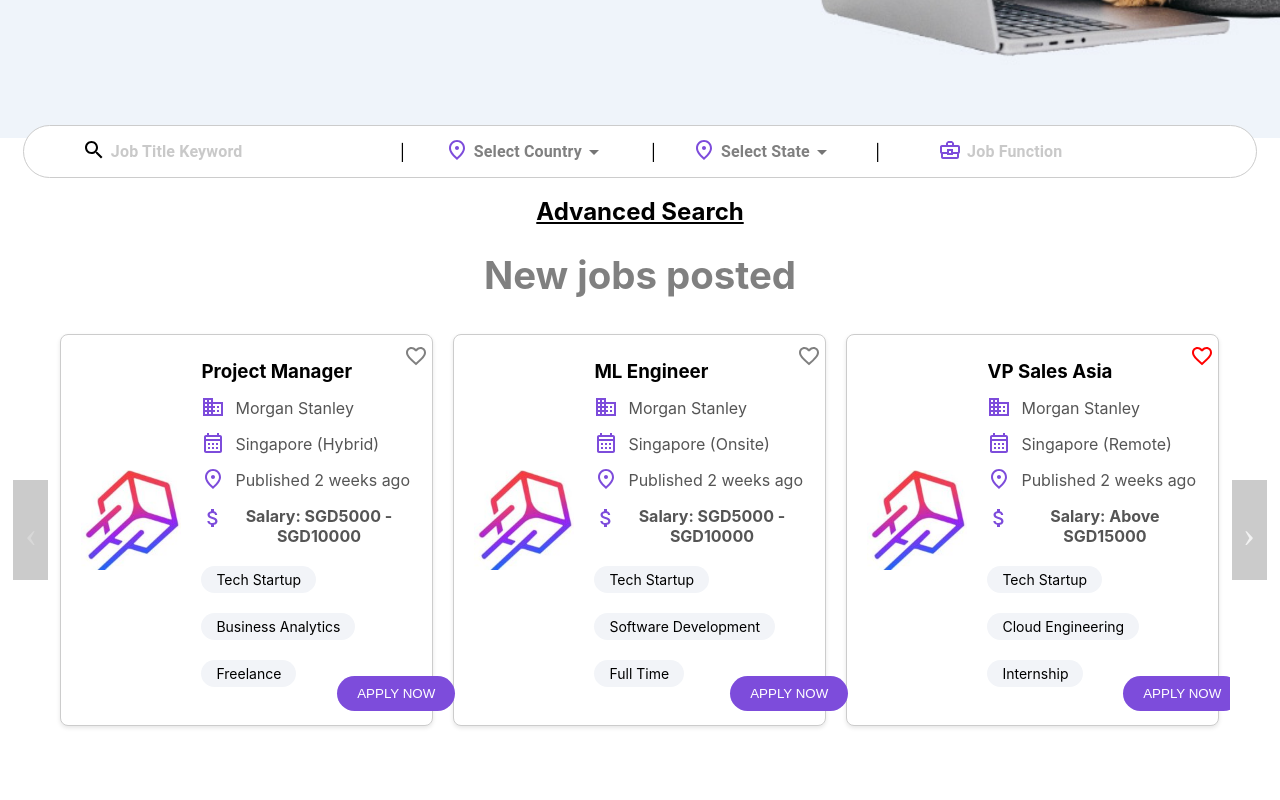
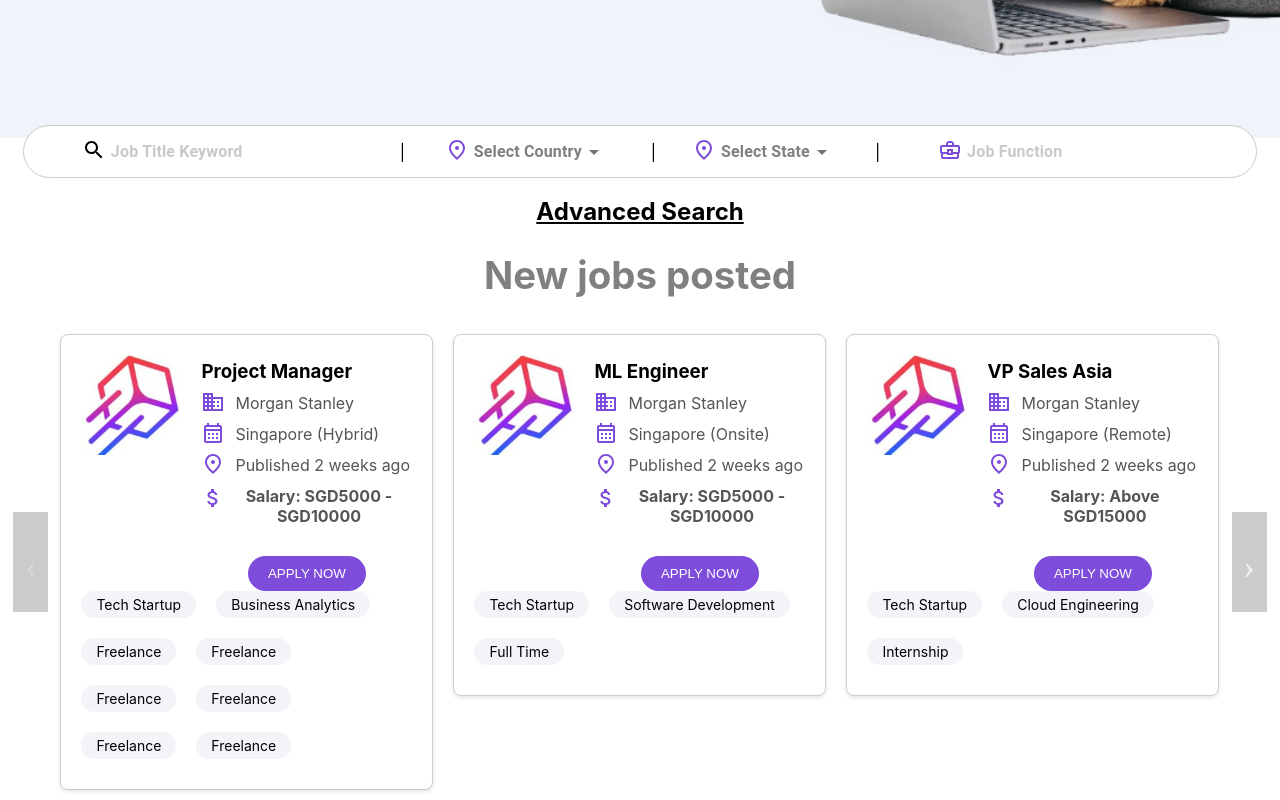
Before and after one commit to sonjaie/springcube, a React (Create React App) app: page / in a window 1280 px wide. Shown: the part 662-1462 px from the top of the page. Before the commit the page ends 1398 px from the top, so only its background shows below. Built offline with nearby package versions, Linux system fonts and the light colour scheme.

Commit message:
update for job listing css

```diff
--- a/src/assets/dummy-data/jobsData.js
+++ b/src/assets/dummy-data/jobsData.js
@@ -7,7 +7,7 @@
       workType: 'Hybrid',
       publishedDate: '2 weeks ago',
       salary: 'SGD5000 - SGD10000',
-      tags: ['Tech Startup', 'Business Analytics', 'Freelance'],
+      tags: ['Tech Startup', 'Business Analytics', 'Freelance', 'Freelance','Freelance','Freelance','Freelance','Freelance'],
       favorited: false
     },
     {
--- a/src/components/jobs-listing/index.js
+++ b/src/components/jobs-listing/index.js
@@ -10,33 +10,31 @@
 import FavoriteBorderIcon from '@mui/icons-material/FavoriteBorder';
 import './style.css';
 
-const JobListing = ({ jobs, onClick, isFavorited }) => {
+const JobListing = ({ job, onFavoriteClick, isFavorited }) => {
 
   return (
+    <>
     <div className="job-listing">
-      <button className="favorite-button" onClick={onClick}>
-        <span className="material-icons">
-          {isFavorited ? <FavoriteBorderIcon style={{ color: 'red' }} /> : <FavoriteBorderIcon />}
-        </span>
-      </button>
+      <div className="flex-container">
         <div className="job-image-container">
           <img src={rocketLogo} alt="Job Icon" />
         </div>
         <div className="job-details-container">
-        <h3>{jobs?.title}</h3>
-        <p><span className="icon company-icon"><BusinessOutlinedIcon /></span>{jobs?.company}</p>
-        <p><span className="icon location-icon"><CalendarMonthOutlinedIcon /></span>{jobs?.location} ({jobs?.workType})</p>
-        <p><span className="icon time-icon"><PlaceOutlinedIcon /></span>Published {jobs?.publishedDate}</p>
-        <p><AttachMoneyOutlinedIcon /><strong>Salary: {jobs?.salary}</strong></p>
-        <div className="job-tags">
-          {jobs?.tags?.map(tag => <span key={tag} className="tag">{tag}</span>)}
-        </div>
-
+          <h3>{job?.title}</h3>
+          <p><span className="icon company-icon"><BusinessOutlinedIcon /></span>{job?.company}</p>
+          <p><span className="icon location-icon"><CalendarMonthOutlinedIcon /></span>{job?.location} ({job?.workType})</p>
+          <p><span className="icon time-icon"><PlaceOutlinedIcon /></span>Published {job?.publishedDate}</p>
+          <p><AttachMoneyOutlinedIcon /><strong>Salary: {job?.salary}</strong></p>
           <button className="apply-button">
             Apply Now
           </button>
         </div>
       </div>
+      <div className="job-tags">
+        {job?.tags?.map(tag => <span key={tag} className="tag">{tag}</span>)}
+      </div>
+    </div>
+    </>
   );
 };
 
@@ -65,6 +63,9 @@
   const [favoritedJobs, setFavoritedJobs] = useState(
     jobs.reduce((acc, job) => ({ ...acc, [job.id]: job.favorited }), {})
   );
+
+  const screenWidth = window.innerWidth;
+  console.log("screenWidth", screenWidth)
 
   const toggleFavorite = (jobId) => {
     setFavoritedJobs((prevFavoritedJobs) => ({
@@ -108,7 +109,7 @@
       <Slider {...settings}>
         {jobs?.map(job => (
           <div key={job.id}>
-            <JobListing jobs={job} onClick={() => toggleFavorite(job.id)} isFavorited={favoritedJobs[job.id]}/>
+            <JobListing job={job} onFavoriteClick={() => toggleFavorite(job.id)} isFavorited={favoritedJobs[job.id]}/>
           </div>
         ))}
       </Slider>
--- a/src/components/jobs-listing/style.css
+++ b/src/components/jobs-listing/style.css
@@ -1,5 +1,6 @@
 .job-listing {
-    display: flex; /* Align children (image and details) in a row */
+    display: flex;
+    flex-direction: column; /* Stack children vertically */
     justify-content: space-between; /* Distribute extra space */
     border: 1px solid #ccc;
     border-radius: 8px;
@@ -7,29 +8,27 @@
     box-shadow: 0 2px 4px rgba(0, 0, 0, 0.1);
     margin: 10px;
     padding: 20px;
-    height: 350px;
+  }
+
+  .flex-container {
+    display: flex;
+    justify-content: start;
   }
 
   .job-image-container {
-    align-self: center; /* Center the image container if it's not already */
-    margin-bottom: 20px; /* Give some space below the image */
-    flex: none;
+    margin-right: 20px;
   }
 
   .job-image-container img {
-    width: 100px; /* Adjust as necessary */
-    height: auto;
-    margin-right: 20px;
+    width: 100px;
   }
 
   .job-details-container {
-    display: flex;
-    flex-direction: column; /* Stack children vertically */
-    flex: 1; /* Fill available space */
+    flex-grow: 1;
   }
 
   .job-tags, .job-actions {
-    margin-top: auto; /* Push tags and actions to the bottom */
+    margin-top: auto;
   }
 
   .apply-button, .favorite-button {
@@ -67,7 +66,8 @@
     display: flex;
     flex-wrap: wrap;
     gap: 10px;
-    margin: 10px 0;
+    justify-content: flex-start;
+    align-items: center;
   }
 
   .tag {
@@ -75,9 +75,7 @@
     border-radius: 20px;
     padding: 5px 15px;
     font-size: 14px;
-    display: flex;
-    align-items: center;
-    justify-content: center;
+    margin-bottom: 10px;
   }
 
   .job-listing h3 {
@@ -97,19 +95,6 @@
     font-size: 14px;
     margin-right: 10px;
     margin-bottom: 10px;
-  }
-
-  .job-listing .apply-button {
-    border: none;
-    background: #7D4CDB;
-    color: white;
-    padding: 10px 20px;
-    border-radius: 20px;
-    cursor: pointer;
-    text-transform: uppercase;
-    margin-left: 12%;
-    position: absolute;
-    bottom: 6%;
   }
 
 .slick-dots {
@@ -153,30 +138,14 @@
     background: grey !important;
 }
 
-.job-actions {
-    display: flex;
-    align-items: center;
-    margin-top: 20px;
-  }
-
   .apply-button {
-    background: #8A2BE2;
+    border: none;
+    background: #7D4CDB;
     color: white;
     padding: 10px 20px;
     border-radius: 20px;
-    margin-right: 10px;
-  }
-
-  .favorite-button {
-    background: transparent;
-    border: none;
-    padding: 0;
-    margin: 0;
     cursor: pointer;
-    position: absolute;
-    top: 5%;
-    display: block;
-    margin-left: 20.5%;
+    text-transform: uppercase;
   }
 
   .material-icons > svg.MuiSvgIcon-root.MuiSvgIcon-fontSizeMedium.css-i4bv87-MuiSvgIcon-root {
@@ -192,3 +161,29 @@
     margin-left: 1% !important;
     margin-right: 1% !important;
 }
+
+.bottom-container {
+    display: flex;
+    flex-direction: column; /* Stack tags and button vertically */
+    justify-content: flex-end; /* Align to bottom */
+    flex: 1;
+  }
+
+  .job-tags-container {
+    align-self: stretch; /* Stretch tags container to full width */
+    margin-bottom: 10px;
+  }
+
+  .apply-button-container {
+    align-self: flex-end; /* Align Apply Now button to the right */
+  }
+
+@media screen and (min-width: 1360px) and (max-width: 1680px) {
+    .job-listing .apply-button {
+        margin-left: 7% !important;
+    }
+
+    .job-listing p > strong {
+        margin-right: 20%;
+    }
+}
```
Lines whose indentation alone changed are shown as unchanged.
